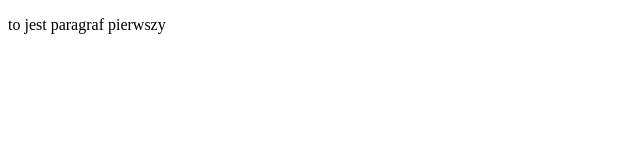
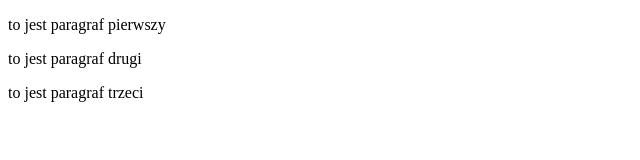
Before and after one commit to AlicjaSarapata/AlicjaSarapata.github.io, a plain HTML site: page index.html in a window 1280 px wide. Shown: the whole page, without its empty margins (0-640 px from the left). Drawn offline with Linux system fonts and the light colour scheme.

Commit message:
paragraf trzeci po ssh

```diff
--- a/index.html
+++ b/index.html
@@ -6,5 +6,7 @@
 </head>
 <body>
     <p>to jest paragraf pierwszy</p>
+    <p>to jest paragraf drugi</p>
+    <p>to jest paragraf trzeci</p>
 </body>
 </html>
```
